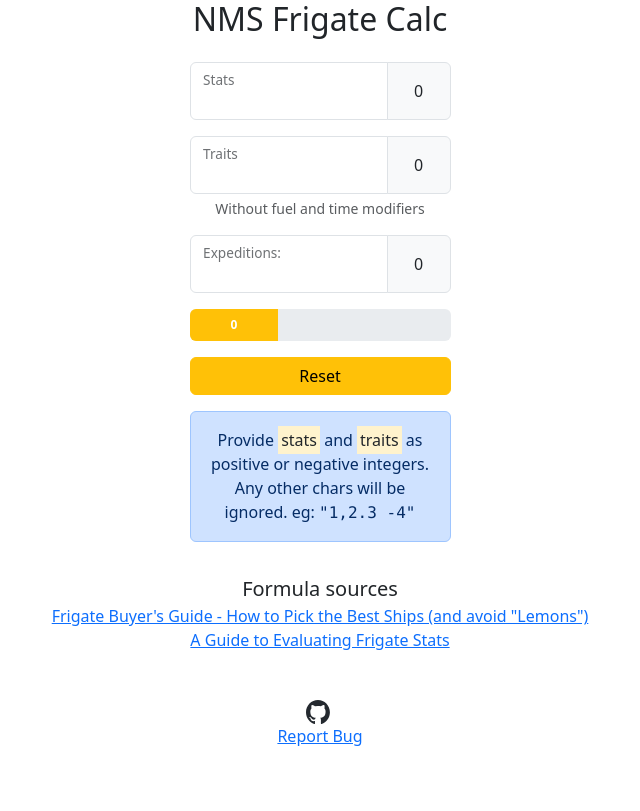
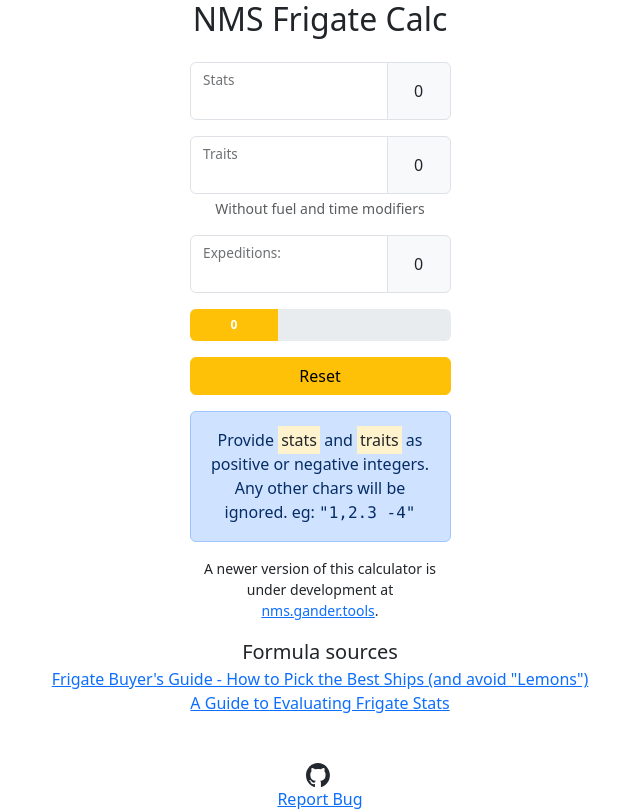
Before and after one commit to gander/nms-frigate-calc, a Vue app: page / in a window 1280 px wide. Shown: the whole page, without its empty margins (320-960 px from the left). Built offline with nearby package versions, Linux system fonts and the light colour scheme.

Commit message:
chore: add info about nms.gander.tools

```diff
--- a/src/App.vue
+++ b/src/App.vue
@@ -159,6 +159,11 @@ watch(validStat, (value) => {
         <img :src="telemetryImg" alt="">
       </div>
     </div>
+    <div class="row justify-content-center align-items-center">
+      <div class="col-sm-7 col-md-5 col-lg-4 col-xl-3 small text-center">
+        A newer version of this calculator is under development at <a href="https://nms.gander.tools/" target="_blank">nms.gander.tools</a>.
+      </div>
+    </div>
     <div class="row">
       <div class="col mt-3 d-flex flex-column align-items-center">
         <div class="lead">Formula sources</div>
```
